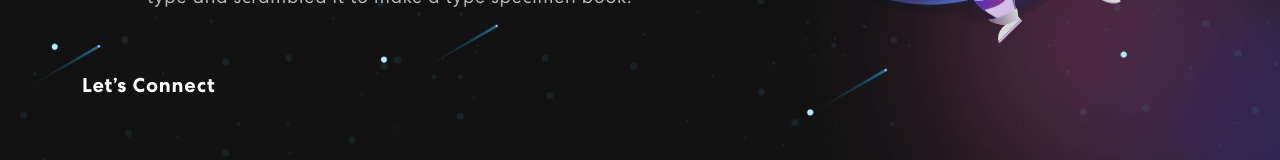
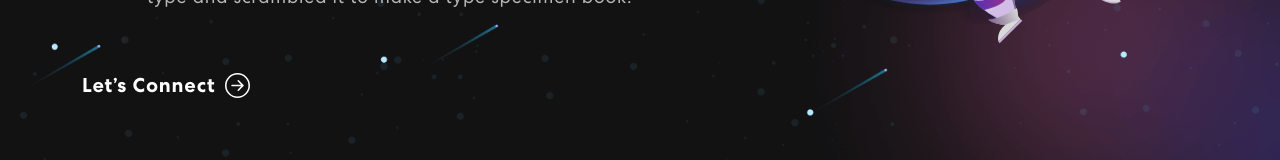
Before and after one commit to AlfonsoScornavacca/personal-portfolio, a React (Create React App) app in the folder personal-portfolio/: page / in a window 1280 px wide. Shown: the part 637-797 px from the top of the page. Built offline with nearby package versions, Linux system fonts and the light colour scheme.

Commit message:
Banner component updated

```diff
--- a/personal-portfolio/package.json
+++ b/personal-portfolio/package.json
@@ -9,7 +9,9 @@
     "bootstrap": "^5.3.2",
     "react": "^18.2.0",
     "react-bootstrap": "^2.9.2",
+    "react-bootstrap-icons": "^1.10.3",
     "react-dom": "^18.2.0",
+    "react-multi-carousel": "^2.8.4",
     "react-on-screen": "^2.1.1",
     "react-scripts": "5.0.1",
     "web-vitals": "^2.1.4"
--- a/personal-portfolio/src/components/Banner.js
+++ b/personal-portfolio/src/components/Banner.js
@@ -2,6 +2,7 @@ import { Container, Row, Col } from "react-bootstrap";
 import headerImg from '../assets/img/header-img.svg'
 import { useEffect , useState } from "react";
 import TrackVisibility from 'react-on-screen';
+import { ArrowRightCircle } from 'react-bootstrap-icons';
 
 
 export const Banner = () => {
@@ -12,6 +13,8 @@ export const Banner = () => {
     const [index, setIndex] = useState(1);
     const toRotate = [ "Web Developer", "Cloud Admin", "Security Admin" ];
     const period = 300;
+
+
     const tick = () => {
         let i = loopNum % toRotate.length;
         let fullText = toRotate[i];
@@ -52,7 +55,7 @@ export const Banner = () => {
                         <span className="tagline">Wolcome to my portfolio</span>
                         <h1>{`I'm Alfonso Scornavacca `}<br></br><span className="wrap">{text}</span></h1>
                         <p>Lorem Ipsum is simply dummy text of the printing and typesetting industry. Lorem Ipsum has been the industry's standard dummy text ever since the 1500s, when an unknown printer took a galley of type and scrambled it to make a type specimen book.</p>
-                        <button onClick={() => console.log('connect')}>Let’s Connect</button>
+                        <button onClick={() => console.log('connect')} >Let’s Connect <ArrowRightCircle size={25} /></button>
                     </Col>
                     <Col xs={12} md={6} xl={5}>
             <TrackVisibility>
```
Also changed, not shown: 1 other file (tests, documents, lock files or other folders).
